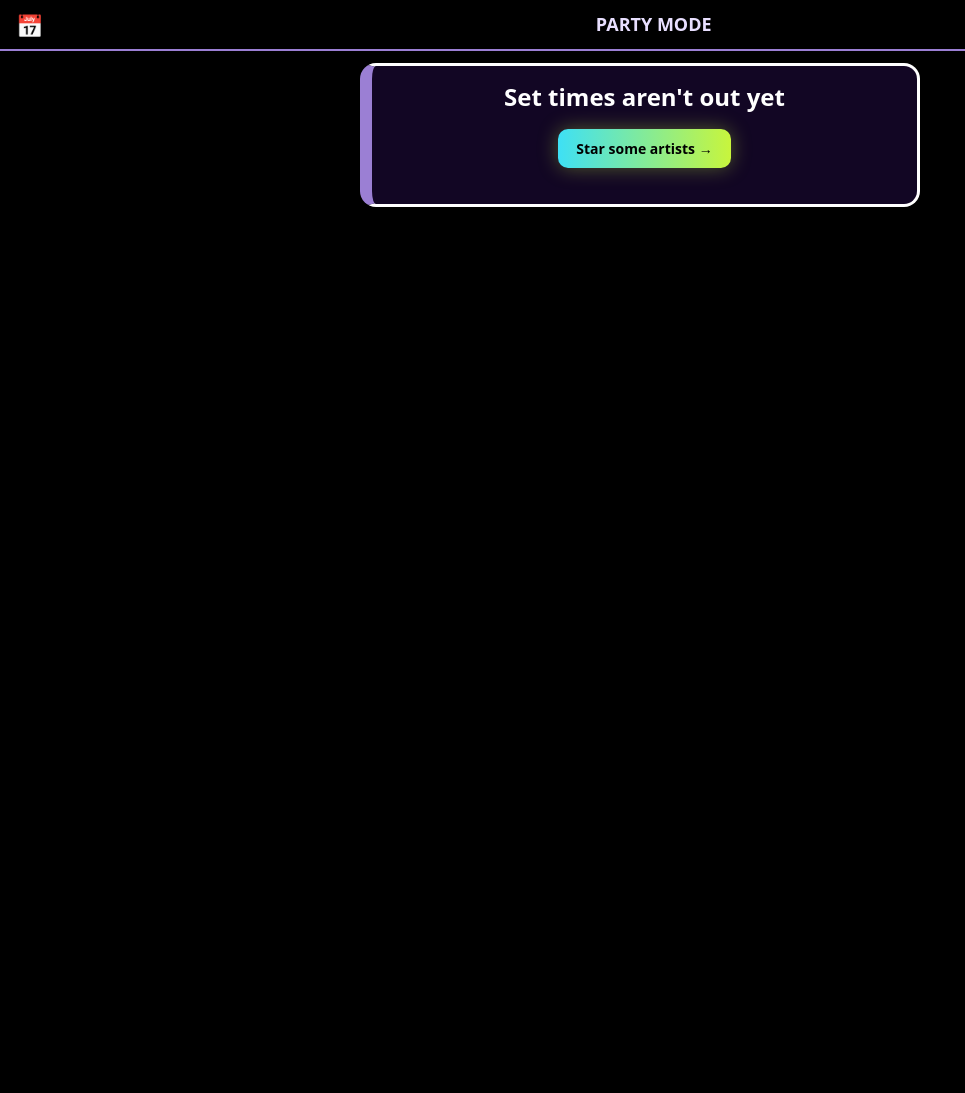
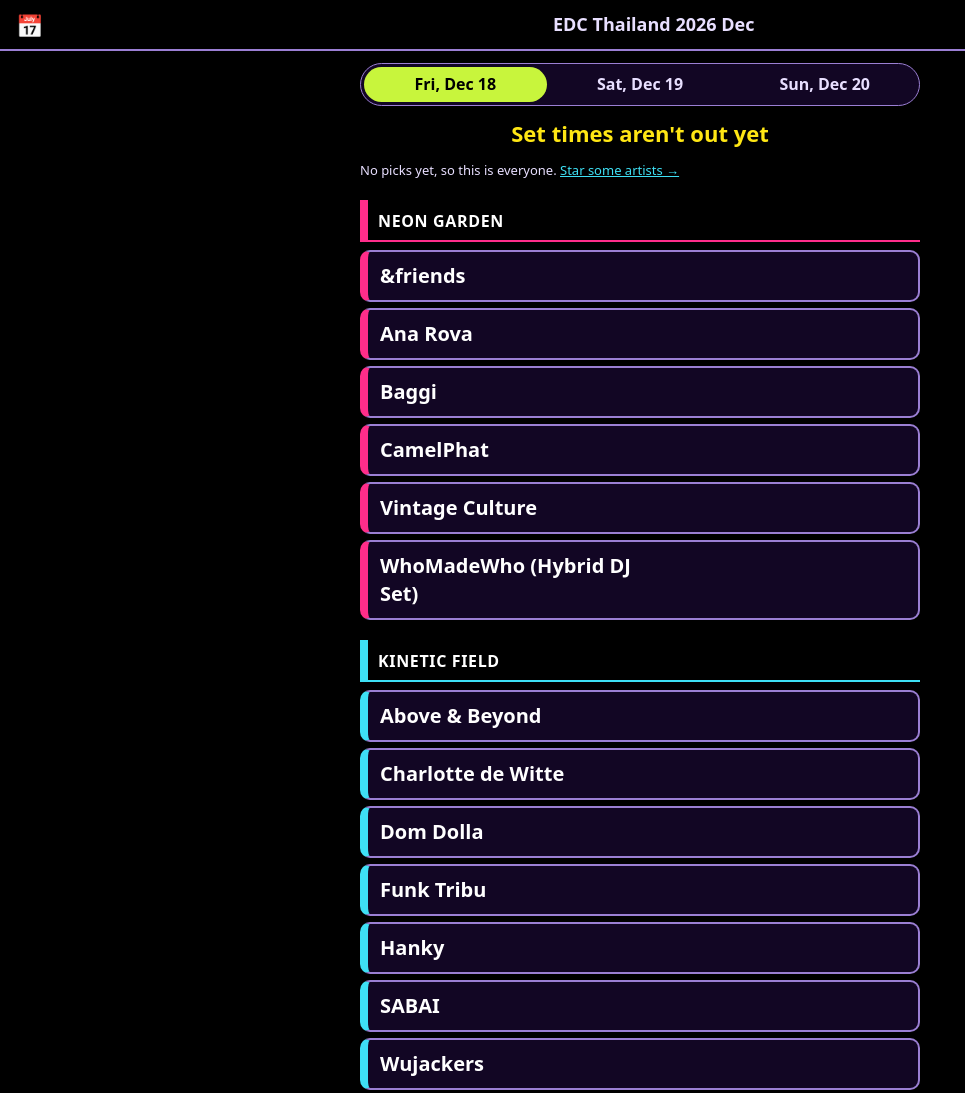
Before and after one commit to panzors/line-us-up, a plain HTML site: page now.html in a window 1280 px wide. Shown: the top 1093 px of the page, without its empty margins (0-965 px from the left). Before the commit the page ends 800 px from the top, so only its background shows below. Drawn offline with Linux system fonts and the light colour scheme.

Commit message:
Render party mode data while we wait for times

```diff
--- a/now.html
+++ b/now.html
@@ -13,6 +13,7 @@
     <span id="title" class="muted">PARTY MODE</span>
     <span id="clock"></span>
   </header>
+  <nav id="days" class="seg" aria-label="Your days" hidden></nav>
   <main id="lineup" aria-live="polite"><p class="muted">Loading…</p></main>
   <!-- Outside #lineup so re-renders keep it open/closed. -->
   <details id="full" hidden>
--- a/now.js
+++ b/now.js
@@ -12,6 +12,19 @@ const PARTY = ['🎉', '🪩', '🍻', '🕺', '💃', '🎊', '🥳', '🍹', '
 const partyEmoji = ms => PARTY[Math.floor(ms / 60000) * 7919 % PARTY.length];
 
 let lineup, state, colour;
+let selDay = null; // day picked in the date bar; null = today's / the next set's day
+let draw; // render() once set times are out, else renderUntimed()
+
+// Date bar: one button per festival day you have picks on.
+function dayBar(picks, active) {
+  const days = [...new Set(picks.map(dayOf))].sort();
+  $('days').hidden = !days.length;
+  $('days').innerHTML = days.map(d => `<button data-day="${d}" aria-pressed="${d === active}">${esc(dayLabel(d))}</button>`).join('');
+}
+$('days').onclick = e => {
+  const d = e.target.closest('button')?.dataset.day;
+  if (d) { selDay = d; $('full').open = true; draw(); }
+};
 
 function card(s, t, style) {
   const going = [state, ...state.friends].filter(p => p.favourites[s.id]);
@@ -89,6 +102,7 @@ function render() {
   $('clock').textContent = localTime(t, offsetMinutes(lineup.sets[0]?.start || 'Z')) + (testNow === null ? '' : ' (test time)');
   const picks = lineup.sets.filter(s => state.favourites[s.id]).sort((a, b) => Date.parse(a.start) - Date.parse(b.start));
   if (!picks.length) {
+    $('days').hidden = true;
     $('lineup').innerHTML = `<section class="focus empty"><div class="who">No picks yet</div><p><a class="button go" href="index.html${esc(location.search)}">Star some sets →</a></p></section>`;
     $('full').hidden = true;
     return;
@@ -111,7 +125,8 @@ function render() {
   $('lineup').innerHTML = html;
 
   // Full timeline: the current festival day, else the next set's day.
-  const tlDay = festivalDay(lineup.sets, t) || day;
+  const tlDay = selDay || festivalDay(lineup.sets, t) || day;
+  dayBar(picks, tlDay);
   const dayPicks = picks.filter(s => dayOf(s) === tlDay);
   $('full').hidden = !dayPicks.length;
   if (dayPicks.length) {
@@ -120,14 +135,34 @@ function render() {
   }
 }
 
+// Before set times are out: the date bar plus the chosen day's sets, grouped by stage (in lineup order).
+// Shows your picks; with none yet, the whole lineup so the page isn't empty.
+function renderUntimed() {
+  const mine = lineup.sets.filter(s => state.favourites[s.id]);
+  const sets = mine.length ? mine : lineup.sets;
+  const day = selDay || sets.map(dayOf).sort()[0];
+  dayBar(sets, day);
+  const stageRank = st => st in colour ? Object.keys(colour).indexOf(st) : Infinity; // TBA last
+  const byStage = Map.groupBy(sets.filter(s => dayOf(s) === day), s => s.stage || 'Stage TBA');
+  $('lineup').innerHTML = `<p class="starts">Set times aren't out yet</p>` +
+    (mine.length ? '' : `<p class="muted">No picks yet, so this is everyone. <a href="index.html${esc(location.search)}">Star some artists →</a></p>`) +
+    [...byStage].sort(([a], [b]) => stageRank(a) - stageRank(b)).map(([stage, list]) => `<h2 class="stage" style="--stage:${colour[stage] || 'var(--line)'}">${esc(stage)}</h2><ul class="later">` +
+      list.map(s => `<li style="--stage:${colour[stage] || 'var(--line)'}"><b class="grow">${star(s)}${esc(s.artist)}</b><span class="people">${who(s)}</span></li>`).join('') + '</ul>').join('');
+}
+
 lineup = await loadLineup();
-if (lineup) lineup.sets = lineup.sets.filter(s => s.start); // artists without set times can't be scheduled yet
-if (lineup && !lineup.sets.length) {
-  $('lineup').innerHTML = `<section class="focus empty"><div class="who">Set times aren't out yet</div><p><a class="button go" href="index.html${esc(location.search)}">Star some artists →</a></p></section>`;
-  $('full').hidden = true;
-} else if (lineup) {
+if (lineup) {
   state = loadState(lineup);
   colour = stageColours(lineup);
+  console.log('[line-us-up] party mode state for', lineup.id, state);
+}
+if (lineup && !lineup.sets.some(s => s.start)) {
+  $('full').hidden = true;
+  $('title').textContent = lineup.event;
+  $('back').href = 'index.html' + location.search;
+  (draw = renderUntimed)();
+} else if (lineup) {
+  lineup.sets = lineup.sets.filter(s => s.start); // artists without set times can't be scheduled yet
   if (NOW_PARAM !== null) {
     const t = parseTestNow(NOW_PARAM, offsetMinutes(lineup.sets[0]?.start || 'Z'));
     if (Number.isNaN(t)) console.warn('[line-us-up] ignoring ?now=, expected one datetime like 2026-01-16T19:00, got', NOW_PARAM);
@@ -135,7 +170,7 @@ if (lineup && !lineup.sets.length) {
   }
   $('title').textContent = lineup.event;
   $('back').href = 'index.html' + location.search;
-  render();
+  (draw = render)();
   setInterval(render, 30000);
   // Phones pause timers in background tabs; refresh as soon as you look again.
   document.addEventListener('visibilitychange', () => document.hidden || render());
--- a/style.css
+++ b/style.css
@@ -104,8 +104,12 @@ button:hover, .button:hover, select:hover { border-color: var(--cyan); }
 .later li { display: flex; align-items: center; gap: 12px; padding: 10px 12px; margin-bottom: 6px; border-radius: 10px; font-size: 20px;
   border: 2px solid var(--line); border-left: 8px solid var(--stage); background: var(--surface); }
 .later time { font-size: 22px; font-weight: 900; font-variant-numeric: tabular-nums; }
-.later li > span:nth-child(2) { flex: 1; }
+.later li > span:nth-child(2), .later .grow { flex: 1; }
+.go-page h2.stage { margin: 20px 0 8px; padding-left: 10px; border-left: 8px solid var(--stage); text-transform: uppercase; letter-spacing: .04em; }
 #full { margin-top: 24px; }
+.go-page #days { display: flex; width: 100%; margin-top: 12px; }
+.go-page #days[hidden] { display: none; }
+.go-page #days button { flex: 1; font-size: 16px; }
 #full summary { padding: 10px 0; font-size: 18px; font-weight: 700; }
 /* Timeline: heights are proportional to time (except capped breaks), so the now line can sit at the exact moment. */
 .timeline { position: relative; }
```
